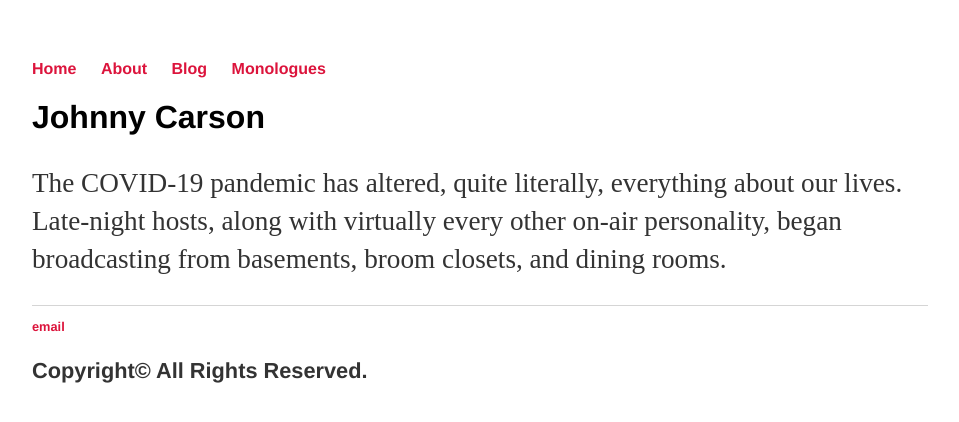
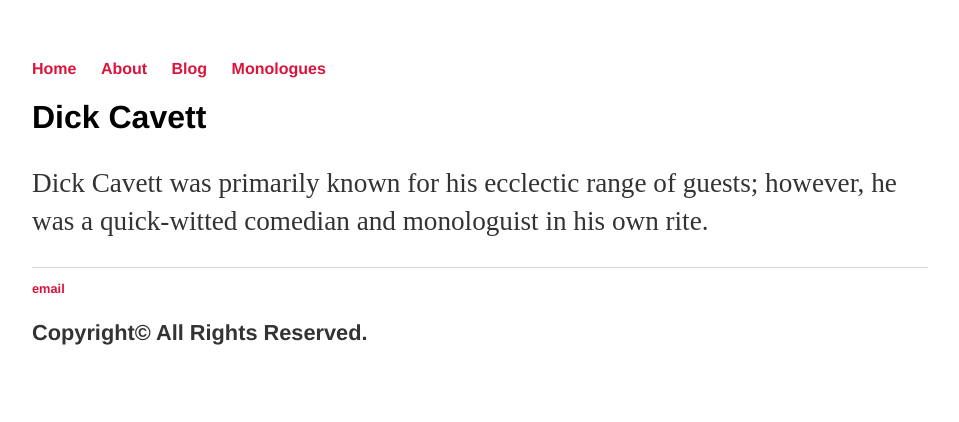
Before and after one commit to andersonshumate/andersonshumate.github.io, a Jekyll site: the page built from monologues/hosts/dickcavett/index.html, in a window 1280 px wide. Shown: the top 422 px of the page, without its empty margins (160-1119 px from the left). Built offline with Jekyll 4.4.1, drawn with Linux system fonts in a browser that asks for light colours.

Commit message:
Update index.html

```diff
--- a/monologues/hosts/dickcavett/index.html
+++ b/monologues/hosts/dickcavett/index.html
@@ -1,12 +1,12 @@
 ---
 layout: default
-title: Johnny Carson
+title: Dick Cavett
 ---
 <div class="blurb">
-	<h1>Johnny Carson</h1>
+	<h1>Dick Cavett</h1>
 
-	<p>The COVID-19 pandemic has altered, quite literally, everything about our lives. Late-night hosts, along with virtually every other
-	on-air personality, began broadcasting from basements, broom closets, and dining rooms.</p>
+	<p>Dick Cavett was primarily known for his ecclectic range of guests; however, he was a quick-witted comedian
+	and monologuist in his own rite.</p>
 
 
 
```
